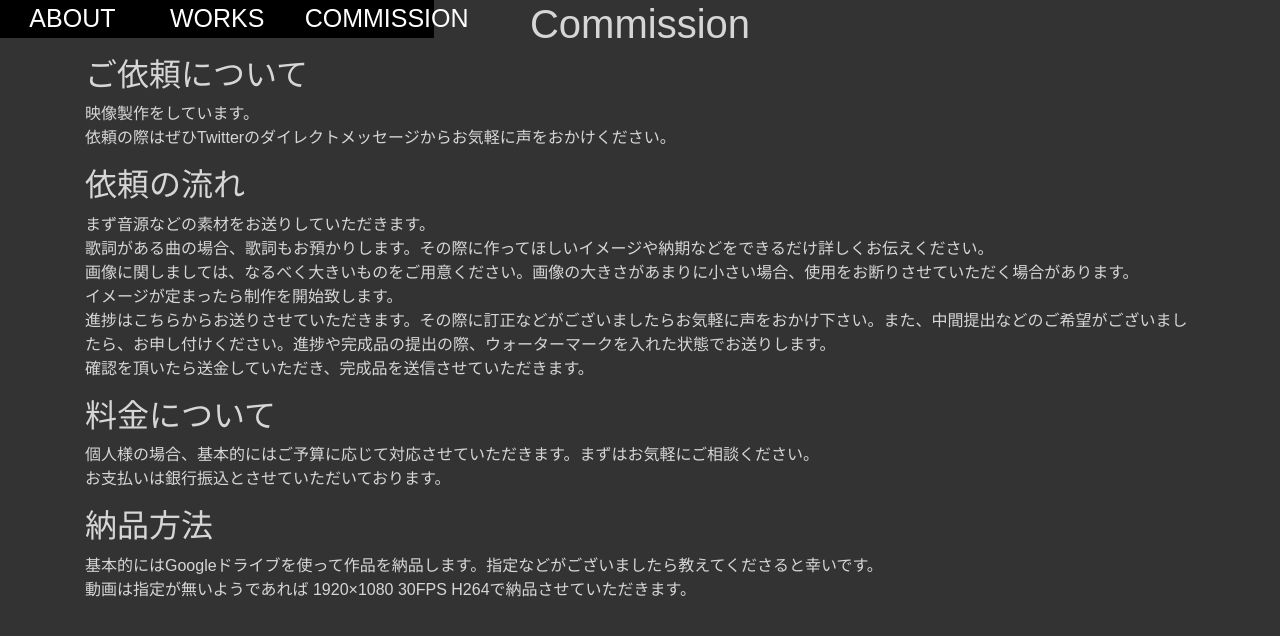
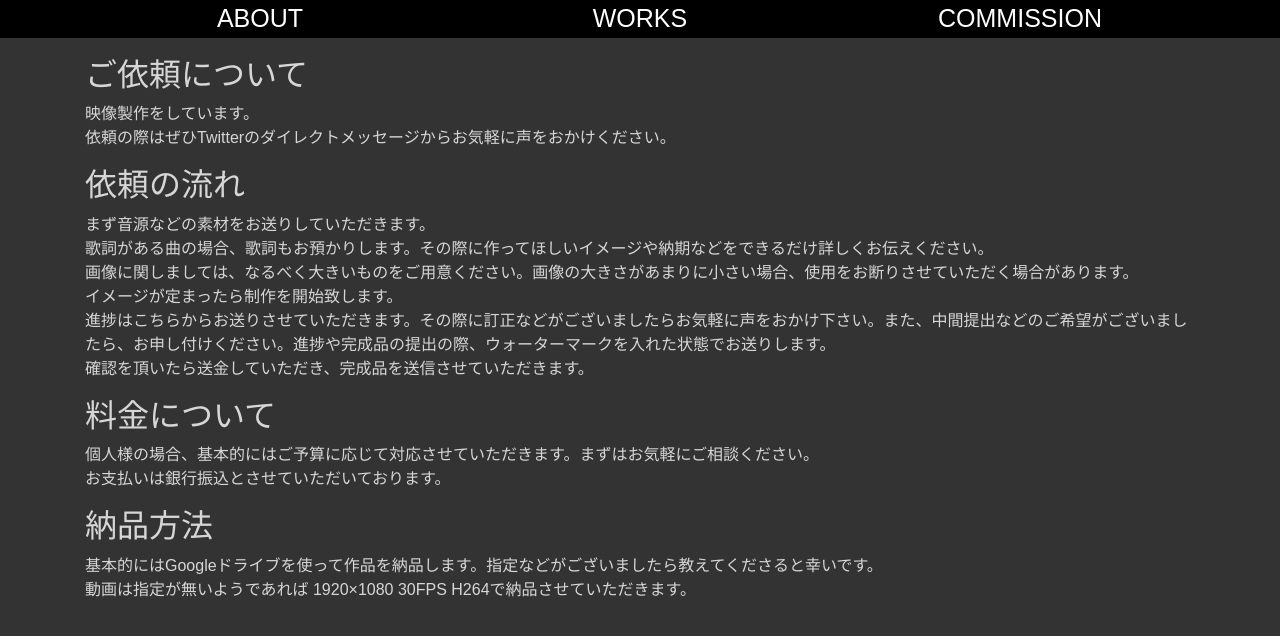
Before and after one commit to Rlettuce05/kaede-web, a Nuxt app: page /Commission in a window 1280 px wide. Shown: the top 636 px of the page. Built offline with nearby package versions, Linux system fonts and the light colour scheme; a web font is replaced by a local one.

Commit message:
🔧 Commission.vue : content 100 vw to fix NavBar

```diff
--- a/pages/Commission.vue
+++ b/pages/Commission.vue
@@ -34,8 +34,12 @@
 
 <style scoped>
 @import url('https://fonts.googleapis.com/css2?family=Akshar&display=swap');
+NavBar {
+  width: 100vw;
+}
 .content {
   font-family: 'Akshar', sans-serif;
+  width: 100vw;
 }
 .PageTitle {
   text-align: center;
```
